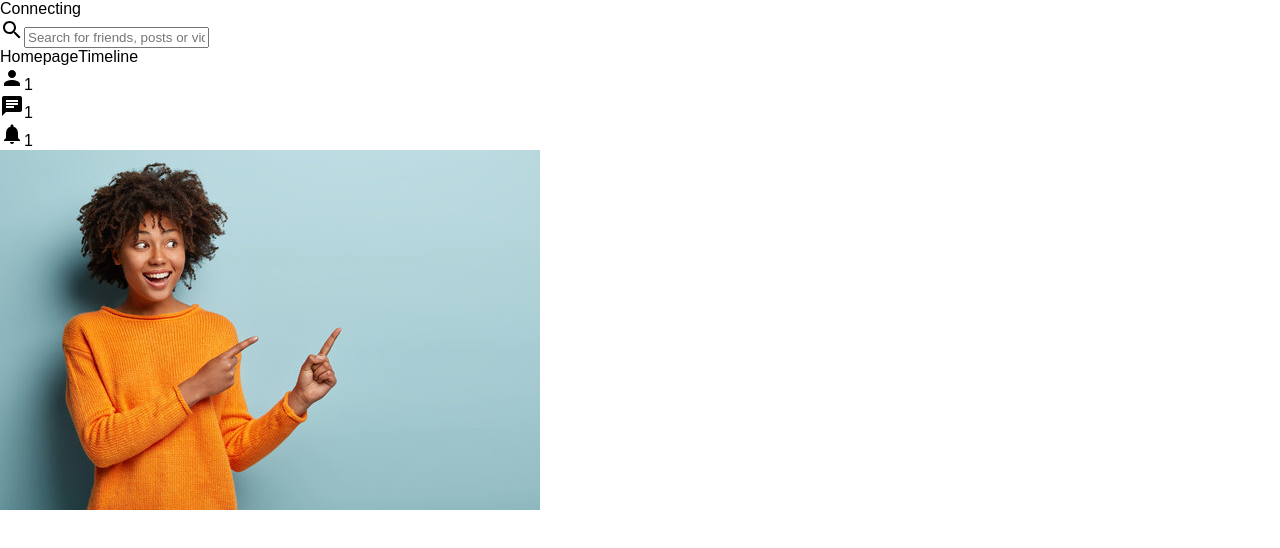
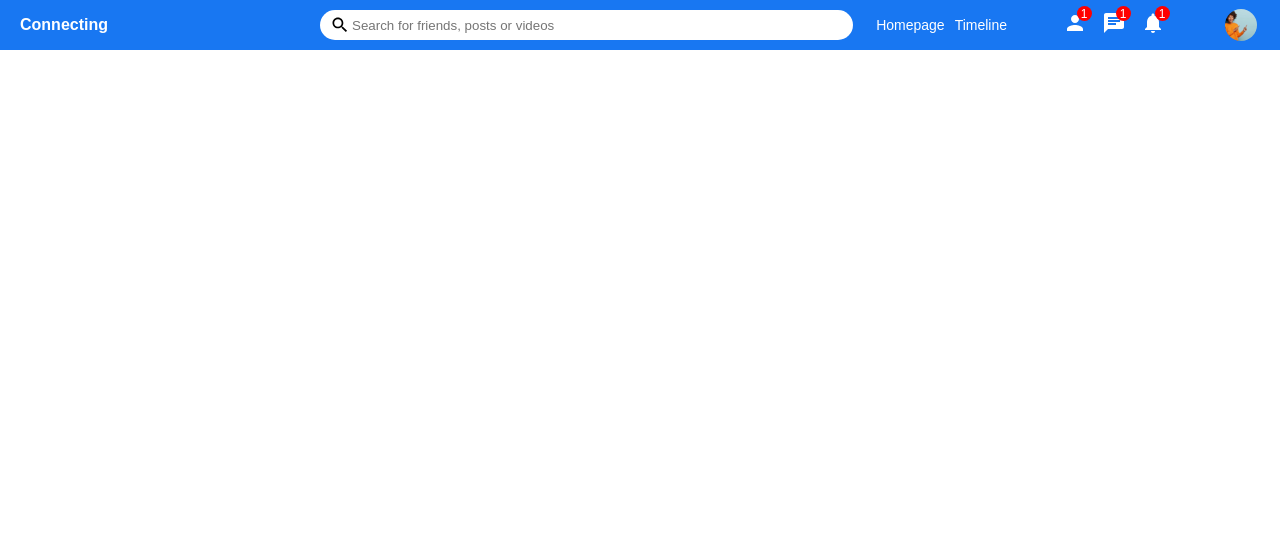
Before and after one commit to EduardoJRP/Social_Media, a React (Create React App) app: page / in a window 1280 px wide. Shown: the top 548 px of the page. Built offline with nearby package versions, Linux system fonts and the light colour scheme; a web font is replaced by a local one.

Commit message:
Finished topBar and added new components

```diff
--- a/src/components/topbar/Topbar.js
+++ b/src/components/topbar/Topbar.js
@@ -3,36 +3,36 @@
 
 export default function Topbar() {
   return (
-    <div className="topbarContainer">
-        <div className="topbarLeft">
+    <div className="topBarContainer">
+        <div className="topBarLeft">
             <span className="logo">Connecting</span>
         </div>
-        <div className="topbarCenter">
-            <div className="searchbar">
-                <Search />
+        <div className="topBarCenter">
+            <div className="searchBar">
+                <Search className="searchIcon"/>
                 <input placeholder="Search for friends, posts or videos" className="searchInput"/>
             </div>
         </div>
-        <div className="topbarRight">
-            <div className="topbarLinks">
-                <span className="topbarLink">Homepage</span>
-                <span className="topbarLink">Timeline</span>
+        <div className="topBarRight">
+            <div className="topBarLinks">
+                <span className="topBarLink">Homepage</span>
+                <span className="topBarLink">Timeline</span>
             </div>
-            <div className="topbarIcons">
-                <div className="topbarIconItem">
+            <div className="topBarIcons">
+                <div className="topBarIconItem">
                     <Person />
-                    <span className="topbarIconBadge">1</span>
+                    <span className="topBarIconBadge">1</span>
                 </div>
-                <div className="topbarIconItem">
+                <div className="topBarIconItem">
                     <Chat />
-                    <span className="topbarIconBadge">1</span>
+                    <span className="topBarIconBadge">1</span>
                 </div>
-                <div className="topbarIconItem">
+                <div className="topBarIconItem">
                     <Notifications />
-                    <span className="topbarIconBadge">1</span>
+                    <span className="topBarIconBadge">1</span>
                 </div>
             </div>
-            <img src="/assets/person/person1.png" alt="MyImage" className="topbarImage"/>
+            <img src="/assets/person/person1.png" alt="MyImage" className="topBarImage"/>
         </div>
     </div>
   )
--- a/src/components/topbar/topbar.css
+++ b/src/components/topbar/topbar.css
@@ -0,0 +1,98 @@
+.topBarContainer {
+    height: 50px;
+    width: 100%;
+    background-color: #1877f2;
+    display: flex;
+    align-items: center;
+    position: sticky;
+    top: 0;
+}
+
+.topBarLeft {
+    flex: 3;
+
+}
+
+.logo {
+    font-size: 24;
+    margin-left: 20px;
+    font-weight: bold;
+    color: white;
+    cursor: pointer;
+}
+
+.topBarCenter {
+    flex: 5;
+
+}
+
+.searchBar {
+    width: 100%;
+    height: 30px;
+    background-color: white;
+    border-radius: 30px;
+    display: flex;
+    align-items: center;
+}
+
+.searchIcon {
+    font-size: 20px !important;
+    margin-left: 10px;
+}
+
+.searchInput {
+    border: none;
+    width: 70%;
+
+}
+
+.searchInput:focus {
+    outline: none;
+}
+
+.topBarRight {
+    flex: 4;
+    display: flex;
+    align-items: center;
+    justify-content: space-around;
+    color: white;
+}
+
+.topBarLink {
+    margin-right: 10px;
+    font-size: 14px;
+    cursor: pointer;
+}
+
+.topBarIcons {
+    display: flex;
+}
+
+.topBarIconItem {
+    margin-right: 15px;
+    cursor: pointer;
+    position: relative
+}
+
+.topBarIconBadge {
+    width: 15px;
+    height: 15px;
+    background-color: red;
+    border-radius: 50%;
+    color: white;
+    position: absolute;
+    top: -5px;
+    right: -5px;
+    display: flex;
+    align-items: center;
+    justify-content: center;
+    font-size: 12px;
+}
+
+.topBarImage {
+    width: 32px;
+    height: 32px;
+    border-radius: 50%;
+    object-fit: cover;
+    cursor: pointer;
+}
```
Also changed, not shown: src/components/feed/Feed.js (added), src/components/feed/feed.css (added), src/components/rightbar/RightBar.js (added), src/components/rightbar/rightbar.css (added), src/components/sidebar/SideBar.js (added), src/components/sidebar/sidebar.css (added).
